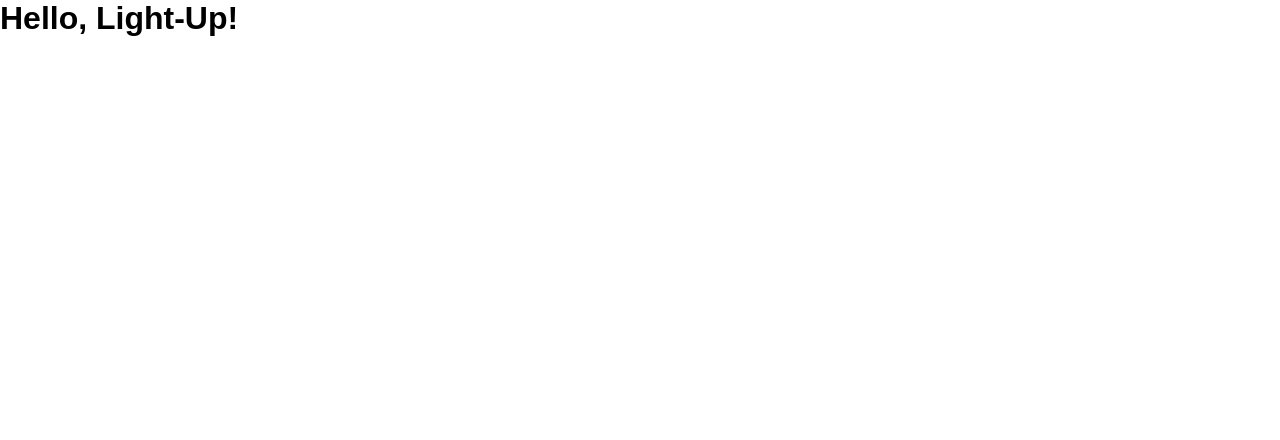
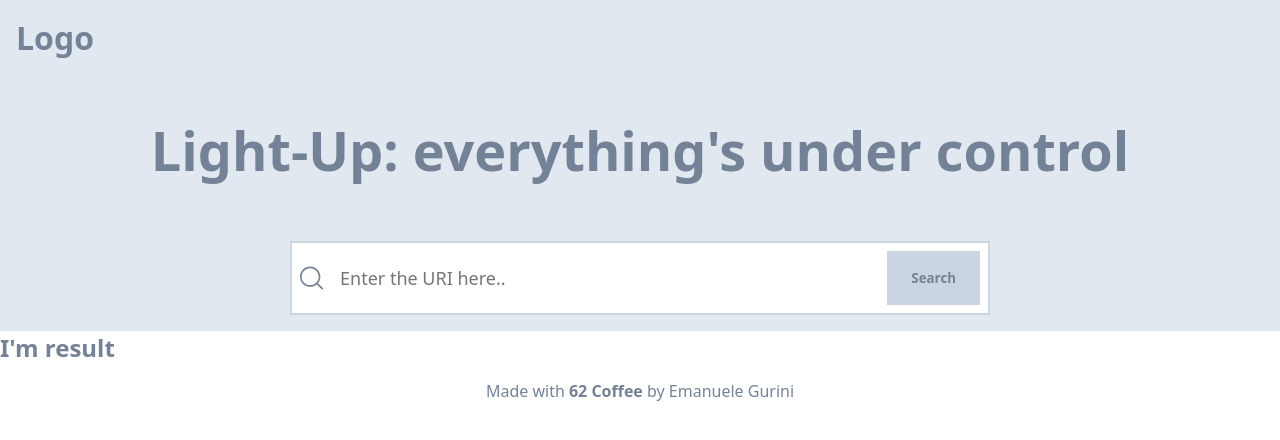
Before and after one commit to EmanueleGurini/react-js-light-up, a React (Create React App) app: page / in a window 1280 px wide. Shown: the top 440 px of the page. Built offline with nearby package versions, Linux system fonts and the light colour scheme.

Commit message:
Fix folder components

```diff
--- a/src/App.js
+++ b/src/App.js
@@ -1,10 +1,11 @@
 import './App.css';
+import Index from './pages/index'
 
 function App() {
   return (
-    <div className="app">
-      <h1>Hello, Light-Up!</h1>
-    </div>
+    <>
+      <Index />
+    </>
   );
 }
 
--- a/src/components/home/index.jsx
+++ b/src/components/home/index.jsx
@@ -1,10 +1,12 @@
-import Hero from './Hero'
+import Hero from './hero/Hero'
+import Search from './search/Search'
 import Result from './Result'
 
 const Home = () => {
 	return (
 		<>
 			<Hero />
+			<Search />
 			<Result />
 		</>
 	)
--- a/src/components/layout/index.jsx
+++ b/src/components/layout/index.jsx
@@ -1,5 +1,5 @@
-import Footer from './Footer'
-import Header from './Header'
+import Footer from './footer/Footer'
+import Header from './header/Header'
 
 const Layout = ({ children }) => {
 	return (
--- a/src/index.css
+++ b/src/index.css
@@ -1,7 +1,8 @@
 /* GENERAL */
 * {
   box-sizing: border-box;
-  font-family: sans-serif;
+  color: #748297;
+  font-family: system-ui, -apple-system, BlinkMacSystemFont, 'Segoe UI', Roboto, Oxygen, Ubuntu, Cantarell, 'Open Sans', 'Helvetica Neue', sans-serif;
   margin: 0;
   padding: 0;
 }
--- /dev/null
+++ b/src/pages/index.jsx
@@ -0,0 +1,12 @@
+import Layout from '../components/layout/index'
+import Home from '../components/home/index'
+
+const Index = () => {
+	return (
+		<Layout>
+			<Home />
+		</Layout>
+	)
+}
+
+export default Index
```
Also changed, not shown: src/components/home/OldResults.jsx (added, +7 -0 lines).
